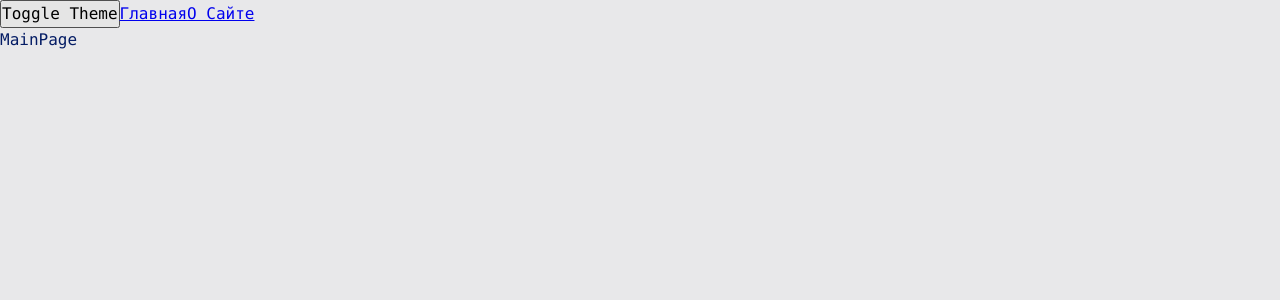
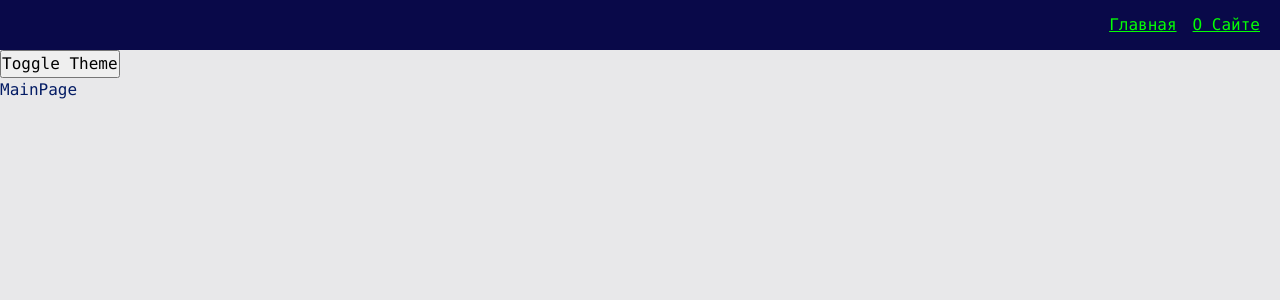
Before and after one commit to EvgenyMinin/react-ulbi, a React app: page / in a window 1280 px wide. Shown: the top 300 px of the page. Built offline with nearby package versions, Linux system fonts and the light colour scheme.

Commit message:
navbar widget

```diff
--- a/src/app/App.tsx
+++ b/src/app/App.tsx
@@ -2,6 +2,8 @@ import { Link } from 'react-router-dom';
 import cn from 'classnames';
 
 import { useTheme } from 'app/providers/ThemeProvider';
+
+import { Navbar } from 'widgets/navbar';
 
 import { AppRouter } from './providers/router';
 
@@ -12,9 +14,9 @@ export const App = () => {
 
   return (
     <div className={cn('app', { hovered: true, selected: false }, [theme])}>
+      <Navbar />
       <button onClick={toggleTheme}>Toggle Theme</button>
-      <Link to="/">Главная</Link>
-      <Link to="/about">О Сайте</Link>
+
       <AppRouter />
     </div>
   );
--- a/src/app/styles/themes/dark.scss
+++ b/src/app/styles/themes/dark.scss
@@ -1,6 +1,9 @@
 .app.dark {
   --bg-color: #090949;
+  --inverted-bg-color: #e8e8ea;
 
   --primary-color: #049604;
   --secondary-color: #04ff04;
+  --inverted-primary-color: #041c65;
+  --inverted-secondary-color: #0452ff;
 }
--- a/src/app/styles/themes/normal.scss
+++ b/src/app/styles/themes/normal.scss
@@ -1,6 +1,9 @@
 .app.light {
   --bg-color: #e8e8ea;
+  --inverted-bg-color: #090949;
 
   --primary-color: #041c65;
   --secondary-color: #0449e0;
+  --inverted-primary-color: #049604;
+  --inverted-secondary-color: #04ff04;
 }
--- a/src/app/styles/variables/global.scss
+++ b/src/app/styles/variables/global.scss
@@ -8,4 +8,6 @@
   --font-size-l: 24px;
   --font-line-l: 32px;
   --font-l: var(--font-size-l) / var(--font-line-l) var(--font-family-main);
+
+  --navbar-height: 50px;
 }
--- a/src/app/types/global.d.ts
+++ b/src/app/types/global.d.ts
@@ -5,3 +5,7 @@ declare module '*.scss' {
   const classNames: IClassNames;
   export = classNames;
 }
+
+declare type FCC<T = unknown> = import('react').FC<
+  import('react').PropsWithChildren & T
+>;
--- /dev/null
+++ b/src/shared/ui/app-link/AppLink.module.scss
@@ -0,0 +1,11 @@
+.appLink {
+  color: var(--primary-color);
+}
+
+.primary {
+  color: var(--primary-color);
+}
+
+.secondary {
+  color: var(--inverted-secondary-color);
+}
--- /dev/null
+++ b/src/shared/ui/app-link/index.tsx
@@ -0,0 +1,26 @@
+import { Link, LinkProps } from 'react-router-dom';
+
+import cn from 'classnames';
+
+import styles from './AppLink.module.scss';
+
+export enum AppLinkTheme {
+  PRIMARY = 'primary',
+  SECONDARY = 'secondary',
+}
+
+interface AppLinkProps extends LinkProps {
+  theme?: AppLinkTheme;
+}
+
+export const AppLink: FCC<AppLinkProps> = ({
+  children,
+  theme = AppLinkTheme.PRIMARY,
+  ...rest
+}) => {
+  return (
+    <Link className={cn(styles.appLink, {}, [styles[theme]])} {...rest}>
+      {children}
+    </Link>
+  );
+};
--- /dev/null
+++ b/src/shared/ui/index.ts
@@ -0,0 +1 @@
+export * from './app-link';
--- /dev/null
+++ b/src/widgets/navbar/index.ts
@@ -0,0 +1 @@
+export { Navbar } from './ui/Navbar';
--- /dev/null
+++ b/src/widgets/navbar/ui/Navbar.module.scss
@@ -0,0 +1,14 @@
+.navbar {
+  display: flex;
+  align-items: center;
+  padding: 20px;
+  width: 100%;
+  height: var(--navbar-height);
+  background-color: var(--inverted-bg-color);
+}
+
+.links {
+  display: flex;
+  gap: 16px;
+  margin-left: auto;
+}
--- /dev/null
+++ b/src/widgets/navbar/ui/Navbar.tsx
@@ -0,0 +1,26 @@
+import { FC } from 'react';
+
+import cn from 'classnames';
+
+import { AppLink, AppLinkTheme } from 'shared/ui';
+
+import styles from './Navbar.module.scss';
+
+interface NavbarProps {
+  className?: string;
+}
+
+export const Navbar: FC<NavbarProps> = ({ className }) => {
+  return (
+    <div className={cn(styles.navbar, {}, [className])}>
+      <div className={styles.links}>
+        <AppLink theme={AppLinkTheme.SECONDARY} to="/">
+          Главная
+        </AppLink>
+        <AppLink theme={AppLinkTheme.SECONDARY} to="/about">
+          О Сайте
+        </AppLink>
+      </div>
+    </div>
+  );
+};
```
Also changed, not shown: src/widgets/index.ts (added).
